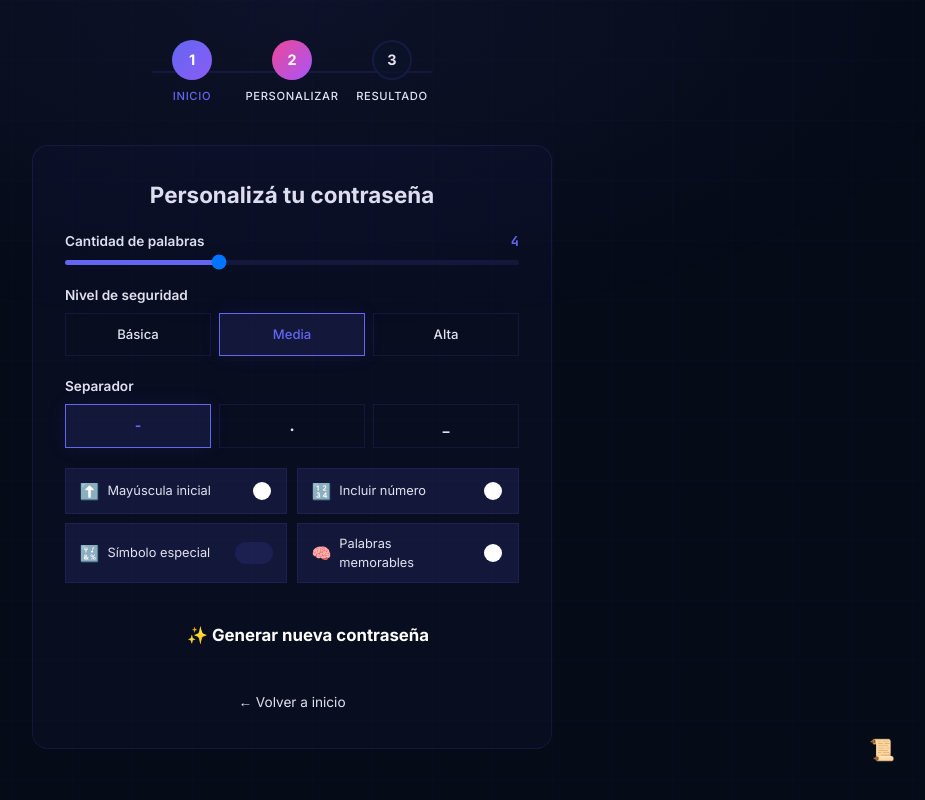
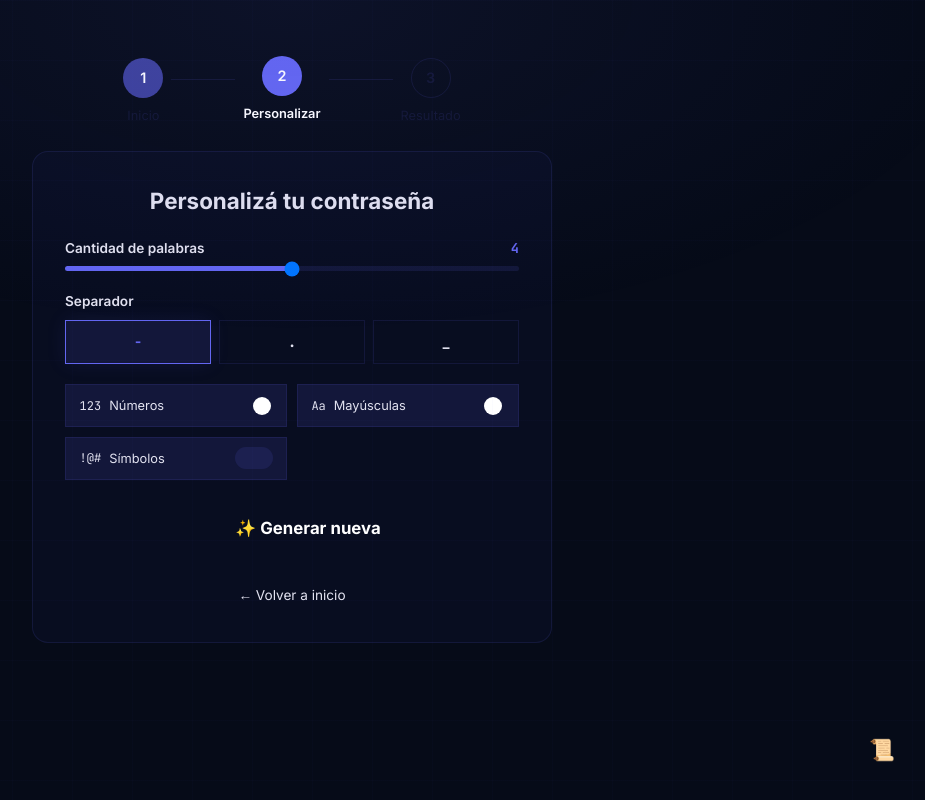
Before and after one commit to adesposito5/PassFrases-proyect, a React (Vite) app: page /generator in a window 1280 px wide. Shown: the whole page, without its empty margins (348-1273 px from the left). Built offline with nearby package versions, Linux system fonts and the light colour scheme.

Commit message:
revert: remove D2/D3/D4 oversteps, keep only D5 wizard split
Revert security level, memorable toggle, wordCount 2-8, copy button, StepProgress gradient, and GenButton refactor. Keep: GeneratorPanel step split (Step2/Step3), GeneratorPage setStep(2) without auto-generate, and step navigation.

```diff
--- a/src/features/generator/components/GenButton.tsx
+++ b/src/features/generator/components/GenButton.tsx
@@ -1,13 +1,12 @@
-interface GenButtonProps {
-  onClick: () => void
-  label: string
-}
+import { usePasswordStore } from '@/features/generator/store'
 
-export function GenButton({ onClick, label }: GenButtonProps) {
+export function GenButton() {
+  const generate = usePasswordStore((state) => state.generate)
+
   return (
     <button
-      onClick={onClick}
-      aria-label={label}
+      onClick={generate}
+      aria-label="Generar nueva contraseña"
       style={{
         all: 'unset',
         cursor: 'pointer',
@@ -24,7 +23,6 @@ export function GenButton({ onClick, label }: GenButtonProps) {
         fontWeight: 700,
         fontFamily: 'var(--font-sans)',
         transition: 'all var(--duration-fast) var(--ease-out)',
-        marginTop: '0.25rem',
       }}
       onMouseEnter={(e) => {
         e.currentTarget.style.transform = 'translateY(-2px)'
@@ -35,7 +33,7 @@ export function GenButton({ onClick, label }: GenButtonProps) {
         e.currentTarget.style.boxShadow = ''
       }}
     >
-      {label}
+      ✨ Generar nueva
     </button>
   )
 }
--- a/src/features/generator/components/GeneratorPanel.tsx
+++ b/src/features/generator/components/GeneratorPanel.tsx
@@ -1,27 +1,12 @@
-import { useState } from 'react'
 import { useNavigate } from 'react-router-dom'
 import { usePasswordStore } from '@/features/generator/store'
 import { PasswordDisplay } from './PasswordDisplay'
-import { GenButton } from './GenButton'
 
 const SEPARATORS = [
   { value: '-', label: '-' },
   { value: '.', label: '.' },
   { value: '_', label: '_' },
 ] as const
-
-const LEVELS = [
-  { label: 'Básica',   words: 2 },
-  { label: 'Media',    words: 4 },
-  { label: 'Alta',     words: 6 },
-] as const
-
-const TOGGLES = [
-  { icon: '⬆️', label: 'Mayúscula inicial',  key: 'capitalize' as const },
-  { icon: '🔢', label: 'Incluir número',     key: 'includeNumbers' as const },
-  { icon: '🔣', label: 'Símbolo especial',   key: 'includeSymbols' as const },
-  { icon: '🧠', label: 'Palabras memorables', key: 'memorable' as const },
-]
 
 export default function GeneratorPanel() {
   const config = usePasswordStore((state) => state.config)
@@ -31,41 +16,13 @@ export default function GeneratorPanel() {
   const toggleNumbers = usePasswordStore((state) => state.toggleNumbers)
   const toggleSymbols = usePasswordStore((state) => state.toggleSymbols)
   const toggleCapitalize = usePasswordStore((state) => state.toggleCapitalize)
-  const toggleMemorable = usePasswordStore((state) => state.toggleMemorable)
   const generate = usePasswordStore((state) => state.generate)
   const setStep = usePasswordStore((state) => state.setStep)
   const navigate = useNavigate()
-  const [copied, setCopied] = useState(false)
-
-  const toggleMap: Record<string, () => void> = {
-    capitalize: toggleCapitalize,
-    includeNumbers: toggleNumbers,
-    includeSymbols: toggleSymbols,
-    memorable: toggleMemorable,
-  }
-
-  const toggleValues: Record<string, boolean> = {
-    capitalize: config.capitalize,
-    includeNumbers: config.includeNumbers,
-    includeSymbols: config.includeSymbols,
-    memorable: config.memorable,
-  }
 
   function handleGenerate() {
     generate()
     setStep(3)
-  }
-
-  async function handleCopy() {
-    const result = usePasswordStore.getState().currentResult
-    if (!result) return
-    try {
-      await navigator.clipboard.writeText(result.password)
-      setCopied(true)
-      setTimeout(() => setCopied(false), 2000)
-    } catch {
-      setCopied(false)
-    }
   }
 
   function handleBackToStep2() {
@@ -76,8 +33,6 @@ export default function GeneratorPanel() {
     setStep(1)
     navigate('/')
   }
-
-  const currentResult = usePasswordStore((state) => state.currentResult)
 
   /* ═══════════════ STEP 2: PERSONALIZAR ═══════════════ */
   if (currentStep === 2) {
@@ -100,58 +55,25 @@ export default function GeneratorPanel() {
           <input
             type="range"
             min={2}
-            max={8}
+            max={6}
             step={1}
             value={config.wordCount}
             aria-label="Cantidad de palabras"
             aria-valuenow={config.wordCount}
             aria-valuemin={2}
-            aria-valuemax={8}
+            aria-valuemax={6}
             onChange={(e) => setWordCount(Number(e.target.value))}
             style={{
               width: '100%',
               height: '5px',
               appearance: 'none',
               WebkitAppearance: 'none',
-              background: `linear-gradient(to right, var(--color-accent) 0%, var(--color-accent) ${((config.wordCount - 2) / 6) * 100}%, var(--color-border) ${((config.wordCount - 2) / 6) * 100}%, var(--color-border) 100%)`,
+              background: `linear-gradient(to right, var(--color-accent) 0%, var(--color-accent) ${((config.wordCount - 2) / 4) * 100}%, var(--color-border) ${((config.wordCount - 2) / 4) * 100}%, var(--color-border) 100%)`,
               borderRadius: '99px',
               outline: 'none',
               cursor: 'pointer',
             }}
           />
-        </div>
-
-        {/* ── Nivel de seguridad ── */}
-        <div style={{ display: 'flex', flexDirection: 'column', gap: '0.5rem' }}>
-          <span style={{ fontSize: '0.85rem', fontWeight: 600, color: 'var(--color-text)' }}>
-            Nivel de seguridad
-          </span>
-          <div role="radiogroup" aria-label="Nivel de seguridad" style={{ display: 'flex', gap: '0.5rem' }}>
-            {LEVELS.map((level) => (
-              <button
-                key={level.words}
-                role="radio"
-                aria-checked={config.wordCount === level.words}
-                onClick={() => setWordCount(level.words)}
-                style={{
-                  flex: 1,
-                  padding: '0.65rem 0.5rem',
-                  border: `1px solid ${config.wordCount === level.words ? 'var(--color-accent)' : 'var(--color-border)'}`,
-                  borderRadius: 'var(--radius-md)',
-                  background: config.wordCount === level.words ? 'var(--color-accent-soft)' : 'transparent',
-                  color: config.wordCount === level.words ? 'var(--color-accent)' : 'var(--color-text-tertiary)',
-                  fontSize: '0.82rem',
-                  fontWeight: 500,
-                  cursor: 'pointer',
-                  fontFamily: 'var(--font-sans)',
-                  transition: 'all var(--duration-fast) var(--ease-out)',
-                  boxShadow: config.wordCount === level.words ? '0 0 20px rgba(99,102,241,0.1)' : 'none',
-                }}
-              >
-                {level.label}
-              </button>
-            ))}
-          </div>
         </div>
 
         {/* ── Separador ── */}
@@ -186,11 +108,15 @@ export default function GeneratorPanel() {
           </div>
         </div>
 
-        {/* ── Toggles (2x2 grid) ── */}
+        {/* ── Toggles ── */}
         <div style={{ display: 'grid', gridTemplateColumns: '1fr 1fr', gap: '0.6rem' }}>
-          {TOGGLES.map((item) => (
+          {[
+            { label: '123', desc: 'Números',    value: config.includeNumbers,  toggle: toggleNumbers },
+            { label: 'Aa',  desc: 'Mayúsculas', value: config.capitalize,      toggle: toggleCapitalize },
+            { label: '!@#', desc: 'Símbolos',   value: config.includeSymbols,  toggle: toggleSymbols },
+          ].map((item) => (
             <div
-              key={item.key}
+              key={item.desc}
               style={{
                 display: 'flex',
                 alignItems: 'center',
@@ -201,7 +127,8 @@ export default function GeneratorPanel() {
                 borderRadius: 'var(--radius-md)',
               }}
             >
-              <label style={{
+              <label
+                style={{
                   display: 'flex',
                   alignItems: 'center',
                   gap: '0.5rem',
@@ -209,21 +136,25 @@ export default function GeneratorPanel() {
                   fontSize: '0.8rem',
                   color: 'var(--color-text)',
                   userSelect: 'none',
-              }}>
-                <span style={{ fontSize: '1rem' }}>{item.icon}</span>
+                }}
+              >
+                <span style={{ fontFamily: 'var(--font-mono)', fontSize: '0.75rem', color: 'var(--color-text-secondary)' }}>
                   {item.label}
+                </span>
+                {item.desc}
               </label>
+
               <button
                 role="switch"
-                aria-checked={toggleValues[item.key]}
-                aria-label={item.label}
-                onClick={toggleMap[item.key]}
+                aria-checked={item.value}
+                aria-label={item.desc}
+                onClick={item.toggle}
                 style={{
                   all: 'unset',
                   cursor: 'pointer',
                   width: '38px',
                   height: '22px',
-                  background: toggleValues[item.key] ? 'var(--gradient-blue)' : 'var(--color-border)',
+                  background: item.value ? 'var(--gradient-blue)' : 'var(--color-border)',
                   borderRadius: '99px',
                   position: 'relative',
                   transition: 'background var(--duration-fast) var(--ease-out)',
@@ -233,10 +164,10 @@ export default function GeneratorPanel() {
                 <span style={{
                   position: 'absolute',
                   top: '2px',
-                  left: toggleValues[item.key] ? '18px' : '2px',
+                  left: item.value ? '18px' : '2px',
                   width: '18px',
                   height: '18px',
-                  background: toggleValues[item.key] ? '#fff' : 'var(--color-text-tertiary)',
+                  background: item.value ? '#fff' : 'var(--color-text-tertiary)',
                   borderRadius: '50%',
                   transition: 'all var(--duration-fast) var(--ease-out)',
                 }} />
@@ -246,7 +177,37 @@ export default function GeneratorPanel() {
         </div>
 
         {/* ── Botón generar ── */}
-        <GenButton onClick={handleGenerate} label="✨ Generar nueva contraseña" />
+        <button
+          onClick={handleGenerate}
+          aria-label="Generar nueva contraseña"
+          style={{
+            all: 'unset',
+            cursor: 'pointer',
+            display: 'flex',
+            alignItems: 'center',
+            justifyContent: 'center',
+            gap: '0.5rem',
+            width: '100%',
+            padding: '1rem',
+            borderRadius: '14px',
+            background: 'var(--gradient-blue)',
+            color: '#fff',
+            fontSize: '1.05rem',
+            fontWeight: 700,
+            fontFamily: 'var(--font-sans)',
+            transition: 'all var(--duration-fast) var(--ease-out)',
+          }}
+          onMouseEnter={(e) => {
+            e.currentTarget.style.transform = 'translateY(-2px)'
+            e.currentTarget.style.boxShadow = '0 8px 32px rgba(99,102,241,0.35)'
+          }}
+          onMouseLeave={(e) => {
+            e.currentTarget.style.transform = ''
+            e.currentTarget.style.boxShadow = ''
+          }}
+        >
+          ✨ Generar nueva
+        </button>
 
         {/* ── Volver a inicio ── */}
         <button
@@ -280,7 +241,6 @@ export default function GeneratorPanel() {
 
       <PasswordDisplay />
 
-      {currentResult && (
       <div style={{ display: 'flex', gap: '0.75rem', marginTop: '0.5rem' }}>
         <button
           onClick={handleGenerate}
@@ -312,37 +272,7 @@ export default function GeneratorPanel() {
         >
           🔄 Generar nueva
         </button>
-          <button
-            onClick={handleCopy}
-            style={{
-              all: 'unset',
-              cursor: 'pointer',
-              flex: 1,
-              display: 'flex',
-              alignItems: 'center',
-              justifyContent: 'center',
-              gap: '0.4rem',
-              padding: '0.85rem',
-              borderRadius: '12px',
-              background: copied ? 'var(--color-success-soft)' : 'var(--color-accent-soft)',
-              color: copied ? 'var(--color-success)' : 'var(--color-text)',
-              border: `1px solid ${copied ? 'rgba(34,197,94,0.2)' : 'var(--color-border)'}`,
-              fontSize: '0.9rem',
-              fontWeight: 600,
-              fontFamily: 'var(--font-sans)',
-              transition: 'all var(--duration-fast) var(--ease-out)',
-            }}
-            onMouseEnter={(e) => {
-              if (!copied) e.currentTarget.style.background = 'rgba(99,102,241,0.2)'
-            }}
-            onMouseLeave={(e) => {
-              if (!copied) e.currentTarget.style.background = 'var(--color-accent-soft)'
-            }}
-          >
-            {copied ? '✅ Copiado!' : '📋 Copiar'}
-          </button>
       </div>
-      )}
 
       <button
         onClick={handleBackToStep2}
--- a/src/features/generator/components/StepProgress.tsx
+++ b/src/features/generator/components/StepProgress.tsx
@@ -1,7 +1,7 @@
-import { useNavigate } from 'react-router-dom'
 import { usePasswordStore } from '@/features/generator/store'
+import { cn } from '@/shared/lib/cn'
 
-const STEPS = [
+const steps = [
   { number: 1, label: 'Inicio' },
   { number: 2, label: 'Personalizar' },
   { number: 3, label: 'Resultado' },
@@ -9,141 +9,66 @@ const STEPS = [
 
 export function StepProgress() {
   const currentStep = usePasswordStore((state) => state.currentStep)
-  const setStep = usePasswordStore((state) => state.setStep)
-  const navigate = useNavigate()
-
-  function handleStepClick(step: number) {
-    if (step === 3) return
-    if (step === 1) {
-      setStep(1)
-      navigate('/')
-      return
-    }
-    if (step === 2) {
-      setStep(2)
-      navigate('/generator')
-      return
-    }
-  }
 
   return (
+    <div style={{ display: 'flex', alignItems: 'center', justifyContent: 'center', width: '100%', padding: '1.5rem 0' }}>
+      {steps.map((step, index) => (
+        <div key={step.number} style={{ display: 'flex', alignItems: 'center' }}>
+          <div style={{ display: 'flex', flexDirection: 'column', alignItems: 'center', gap: '0.5rem' }}>
             <div
-      className="steps"
-      data-step={currentStep}
+              className={cn('step-circle')}
               style={{
+                width: '2.5rem',
+                height: '2.5rem',
+                borderRadius: '50%',
                 display: 'flex',
+                alignItems: 'center',
                 justifyContent: 'center',
-        alignItems: 'center',
-        marginBottom: '2rem',
-        position: 'relative',
-        width: '100%',
-        padding: '0.5rem 0',
+                fontWeight: 600,
+                fontSize: '0.9rem',
+                background: currentStep === step.number
+                  ? 'var(--color-accent)'
+                  : currentStep > step.number
+                  ? 'rgba(99,102,241,0.6)'
+                  : 'transparent',
+                border: currentStep < step.number
+                  ? '1px solid var(--color-border)'
+                  : 'none',
+                color: currentStep >= step.number ? 'white' : 'var(--color-border)',
               }}
             >
-      {/* Connecting line track */}
-      <div style={{
-        position: 'absolute',
-        top: '50%',
-        left: 'calc(50% - 140px)',
-        right: 'calc(50% - 140px)',
-        height: '2px',
-        background: 'var(--color-border)',
-        transform: 'translateY(-50%)',
-        borderRadius: '1px',
-        zIndex: 0,
-      }} />
-
-      {/* Connecting line fill */}
-      <div style={{
-        position: 'absolute',
-        top: '50%',
-        left: 'calc(50% - 140px)',
-        height: '2px',
-        background: 'linear-gradient(90deg, var(--color-pink), var(--color-accent))',
-        transform: 'translateY(-50%)',
-        borderRadius: '1px',
-        zIndex: 1,
-        transition: 'width 0.4s cubic-bezier(0.16, 1, 0.3, 1)',
-        width: currentStep === 1 ? '0%' : currentStep === 2 ? '50%' : '100%',
-      }} />
-
-      {STEPS.map((step) => {
-        const isActive = currentStep === step.number
-        const isDone = currentStep > step.number
-
-        return (
-          <div
-            key={step.number}
-            onClick={() => handleStepClick(step.number)}
-            onKeyDown={(e) => {
-              if (e.key === 'Enter' || e.key === ' ') {
-                e.preventDefault()
-                handleStepClick(step.number)
-              }
-            }}
-            role="tab"
-            aria-selected={isActive}
-            tabIndex={step.number === 3 ? -1 : 0}
-            style={{
-              display: 'flex',
-              flexDirection: 'column',
-              alignItems: 'center',
-              gap: '0.5rem',
-              position: 'relative',
-              zIndex: 2,
-              width: '100px',
-              cursor: step.number === 3 ? 'default' : 'pointer',
-            }}
-          >
-            <div style={{
-              width: '40px',
-              height: '40px',
-              borderRadius: '50%',
-              display: 'grid',
-              placeItems: 'center',
-              fontSize: '0.9rem',
-              fontWeight: 700,
-              fontFamily: 'var(--font-sans)',
-              transition: 'all 0.3s cubic-bezier(0.16, 1, 0.3, 1)',
-              ...(isActive
-                ? {
-                    background: 'linear-gradient(135deg, #ec4899, #a855f7)',
-                    border: 'none',
-                    color: '#fff',
-                    boxShadow: '0 0 20px var(--color-pink-glow)',
-                  }
-                : isDone
-                ? {
-                    background: 'linear-gradient(135deg, #6366f1, #8b5cf6)',
-                    border: 'none',
-                    color: '#fff',
-                  }
-                : {
-                    background: 'rgba(12,18,40,0.8)',
-                    border: '2px solid var(--color-border)',
-                    color: 'var(--color-text-tertiary)',
-                  }),
-            }}>
               {step.number}
             </div>
+            <div style={{ display: 'flex', flexDirection: 'column', alignItems: 'center' }}>
               <span style={{
-              fontSize: '0.7rem',
-              fontWeight: 500,
-              textTransform: 'uppercase',
-              letterSpacing: '0.06em',
-              fontFamily: 'var(--font-sans)',
-              transition: 'color 0.15s cubic-bezier(0.16, 1, 0.3, 1)',
-              color: isActive
-                ? 'var(--color-pink)'
-                : isDone
-                ? 'var(--color-accent)'
-                : 'var(--color-text-tertiary)',
+                fontSize: '0.8rem',
+                color: currentStep === step.number ? 'white' : 'var(--color-border)',
+                fontWeight: currentStep === step.number ? 600 : 400,
               }}>
                 {step.label}
               </span>
+              {currentStep === step.number && (
+                <div style={{
+                  height: '2px',
+                  width: '100%',
+                  background: 'var(--color-pink)',
+                  borderRadius: '99px',
+                  marginTop: '2px',
+                }} />
+              )}
             </div>
-        )
-      })}
+          </div>
+          {index < steps.length - 1 && (
+            <div style={{
+              width: '4rem',
+              height: '1px',
+              background: 'var(--color-border)',
+              margin: '0 0.5rem',
+              marginBottom: '1.5rem',
+            }} />
+          )}
+        </div>
+      ))}
     </div>
   )
 }
--- a/src/features/generator/store.ts
+++ b/src/features/generator/store.ts
@@ -9,7 +9,6 @@ const defaultConfig: PasswordConfig = {
   includeNumbers: true,
   includeSymbols: false,
   capitalize: true,
-  memorable: true,
   category: 'mixed',
   wordLength: 'medium',
 }
@@ -32,7 +31,6 @@ interface PasswordState {
   toggleNumbers: () => void
   toggleSymbols: () => void
   toggleCapitalize: () => void
-  toggleMemorable: () => void
   setCategory: (c: string) => void
   setWordLength: (l: string) => void
 
@@ -58,7 +56,7 @@ export const usePasswordStore = create<PasswordState>()(
       toggleHistory: () => set((state) => ({ historyOpen: !state.historyOpen })),
 
       setWordCount: (n) =>
-        set((state) => ({ config: { ...state.config, wordCount: n as PasswordConfig['wordCount'] } })),
+        set((state) => ({ config: { ...state.config, wordCount: n as 2 | 3 | 4 | 5 | 6 } })),
       setSeparator: (s) =>
         set((state) => ({ config: { ...state.config, separator: s as '-' | '.' | '_' } })),
       toggleNumbers: () =>
@@ -67,8 +65,6 @@ export const usePasswordStore = create<PasswordState>()(
         set((state) => ({ config: { ...state.config, includeSymbols: !state.config.includeSymbols } })),
       toggleCapitalize: () =>
         set((state) => ({ config: { ...state.config, capitalize: !state.config.capitalize } })),
-      toggleMemorable: () =>
-        set((state) => ({ config: { ...state.config, memorable: !state.config.memorable } })),
       setCategory: (c) =>
         set((state) => ({ config: { ...state.config, category: c as any } })),
       setWordLength: (l) =>
--- a/src/features/generator/types.ts
+++ b/src/features/generator/types.ts
@@ -1,10 +1,9 @@
 export interface PasswordConfig {
-  wordCount: 2 | 3 | 4 | 5 | 6 | 7 | 8;
+  wordCount: 2 | 3 | 4 | 5 | 6;
   separator: '-' | '.' | '_';
   includeNumbers: boolean;
   includeSymbols: boolean;
   capitalize: boolean;
-  memorable: boolean;
   category: 'mixed' | 'animals' | 'nature' | 'actions' | 'food' | 'places' | 'colors';
   wordLength: 'short' | 'medium' | 'long';
 }
```
Also changed, not shown: 1 other file (tests, documents, lock files or other folders). Lines whose indentation alone changed are shown as unchanged.
